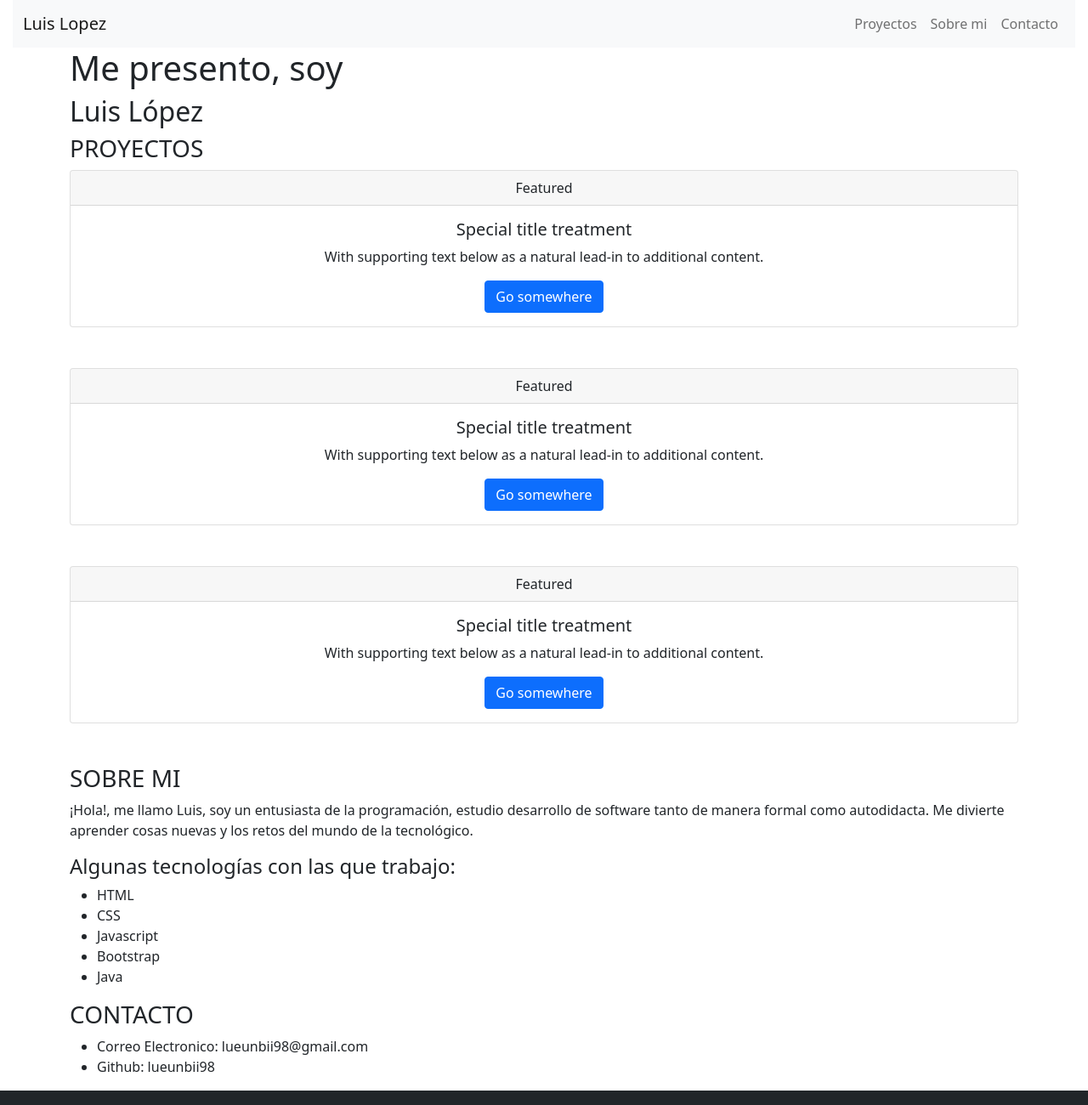
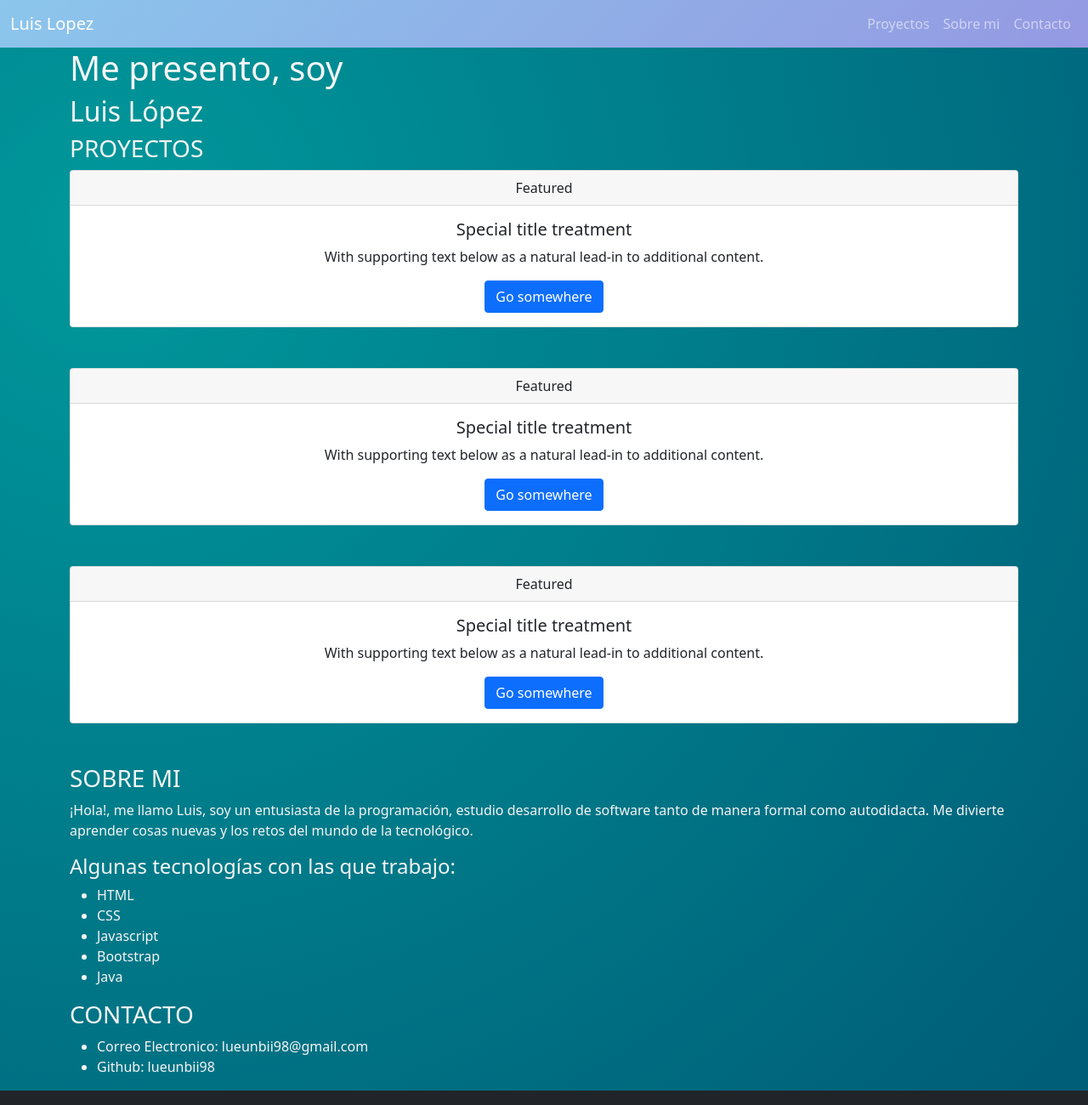
Before and after one commit to lueunbii98/portafolio_luis_lopez, a plain HTML site: page index.html in a window 1280 px wide. Shown: the top 1300 px of the page at 85% size. Drawn offline with nearby package versions, Linux system fonts and the light colour scheme.

Commit message:
Añadido colores y gradiantes de fondo y menu, cambio el color de la letra al blanco y se mejoro la identacion del codigo Domingo 9-1-2022

```diff
--- a/css/styles.css
+++ b/css/styles.css
@@ -1,4 +1,14 @@
-.menu {
-    padding-left: 15px;
-    padding-right: 15px;
+.w-words {
+    color: whitesmoke;
 }
+
+/* Gradient */
+
+.grad {
+    background-image: radial-gradient( circle farthest-corner at 10% 20%,  rgba(0,152,155,1) 0.1%, rgba(0,94,120,1) 94.2% );
+}
+
+.grad-nav {
+    background-color: #8BC6EC;
+    background-image: linear-gradient(135deg, #8BC6EC 0%, #9599E2 100%);
+}
--- a/index.html
+++ b/index.html
@@ -13,12 +13,9 @@
 
         <title>Luis Lopez</title>
     </head>
-    <body>
-        <!-- HEADER -->
-        <header>
+    <body class="grad">
         <!-- MENU -->
-            <div class="menu">
-                <nav class="navbar sticky-top navbar-expand-lg navbar-light bg-light">
+        <nav class="navbar sticky-top navbar-expand-lg navbar-dark grad-nav">
             <div class="container-fluid">
               <a class="navbar-brand" href="#presentacion">Luis Lopez</a>
               <button class="navbar-toggler" type="button" data-bs-toggle="collapse" data-bs-target="#navbarNavAltMarkup" aria-controls="navbarNavAltMarkup" aria-expanded="false" aria-label="Toggle navigation">
@@ -33,17 +30,15 @@
               </div>
             </div>
         </nav>
-            </div>
-        </header>
         <div class="container">
             <!-- PRESENTACIÓN -->
-            <div id="presentacion">
+            <div id="presentacion" class="w-words">
                 <h1>Me presento, soy</h1>
                 <h2>Luis López</h2>
             </div>
             <!-- PROYECTOS -->
             <div id="proyectos">
-                <h3>PROYECTOS</h3>
+                <h3 class="w-words">PROYECTOS</h3>
                 <div class="card text-center mb-5">
                     <div class="card-header">
                       Featured
@@ -76,7 +71,7 @@
                 </div>
             </div>
             <!-- SOBRE MI -->
-            <div id="about">
+            <div id="about" class="w-words">
                 <h3>SOBRE MI</h3>
                 <p>¡Hola!, me llamo Luis, soy un entusiasta de la programación, estudio desarrollo
                     de software tanto de manera formal como autodidacta.
@@ -92,7 +87,7 @@
                 </ul>
             </div>
             <!-- CONTACTO -->
-            <div id="contacto">
+            <div id="contacto" class="w-words">
                 <h3>CONTACTO</h3>
                 <ul>
                     <li>Correo Electronico: lueunbii98@gmail.com</li>
```
Lines whose indentation alone changed are shown as unchanged.
